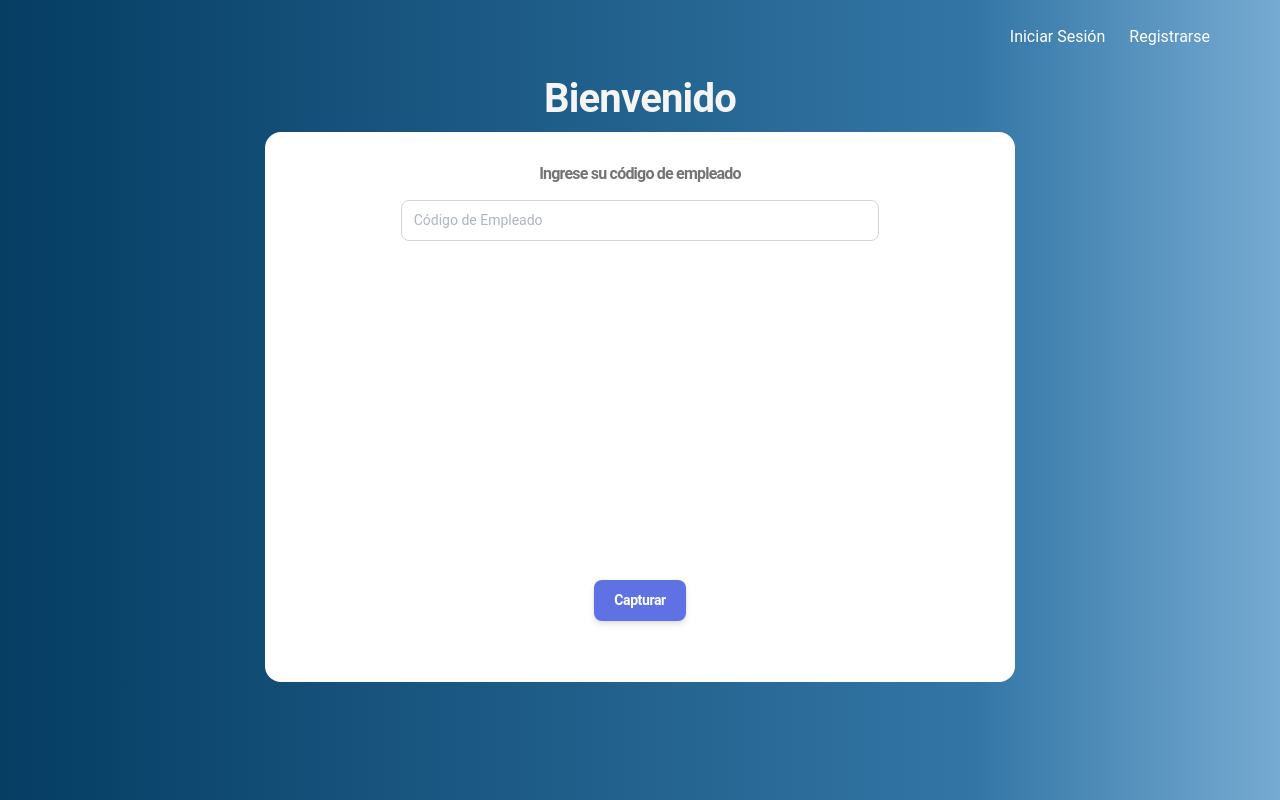
After one commit to naomo123/schedule-control-system, a PHP site: template View/Home/Assistance.php in a window 1280 px wide. The commit adds this page. Run offline with PHP 8.4, Linux system fonts and the light colour scheme; the template is opened without the code that fills it, so the values that code supplies are empty; some libraries are stand-ins or nearby versions.

Commit message:
Added: Capture Assistance Functionality

```diff
--- a/Model/Dao.php
+++ b/Model/Dao.php
@@ -42,6 +42,7 @@ abstract class Dao{
         $stmt->close();
         $result->close();
         $this->db_close();
+        array_pop($rows);
         return $rows;
     }
     abstract function get();
--- /dev/null
+++ b/View/Home/Assistance.php
@@ -0,0 +1,89 @@
+<!DOCTYPE html>
+<html lang="en">
+
+<head>
+    <meta charset="UTF-8">
+    <meta http-equiv="X-UA-Compatible" content="IE=edge">
+    <meta name="viewport" content="width=device-width, initial-scale=1.0">
+    <link rel="<?= PATH ?>/wwwroot/assets/css/cam.css">
+    <title>Capturar asistencia</title>
+    <?php
+    include_once 'View/Shared/_Header.php';
+    ?>
+</head>
+
+<body class="login-body">
+    <div class="container">
+        <div class="row">
+            <div class="col-12 d-flex justify-content-end m-4">
+                <span id="loginBtn" class="login-title mx-4">Iniciar Sesión</span>
+                <span class="login-title">Registrarse</span>
+            </div>
+            <div class="col-12  d-flex justify-content-center">
+                <h1 class="title-general">Bienvenido</h1>
+            </div>
+            <div class="col-12 d-flex justify-content-center" style="z-index: 1;">
+                <div class="assistance-box">
+                    <form action="<?= PATH ?>/Home/Assistance" method="POST" id="assistanceFrm" enctype="multipart/form-data">
+                        <h2>Ingrese su código de empleado</h2>
+                        <div class="form-group d-flex justify-content-center">
+                            <div class="col-8">
+                                <input type="text" class="form-control" placeholder="Código de Empleado" name="code" required>
+                            </div>
+                        </div>
+                        <div class="col-12">
+                            <!-- Camera !-->
+                            <div class="container-fluid" id='camcam'>
+                                <div class="row">
+                                    <div class="col-md-12">
+                                        <div id="wrap">
+                                            <div id="cont">
+                                                <div id="vid" class="son">
+                                                    <video id="video" style="height: 300px;"></video>
+                                                </div>
+                                                <div id="capture" class="son" hidden>
+                                                    <canvas id="canvas"></canvas>
+                                                </div>
+                                            </div>
+                                        </div>
+                                    </div>
+                                </div>
+                            </div>
+                            <!-- End Camera !-->
+                            <input type="text" name="capture" hidden />
+                        </div>
+                        <div class="form-group d-flex justify-content-center">
+                            <div class="col-8">
+                                <input type="submit" class="btn btn-primary" value="Capturar" name="submit">
+                            </div>
+                        </div>
+                        <p class="text-danger" style="height: 2em;"><?= isset($error_log['invalid_credentials']) ? $error_log['invalid_credentials'] : '' ?></p>
+                    </form>
+                </div>
+            </div>
+        </div>
+    </div>
+    <script src="<?= PATH ?>/wwwroot/assets/js/cam.js"></script>
+    <script>
+        $(document).ready(function() {
+            $('#loginBtn').on('click', function() {
+                window.location = "<?= PATH ?>/Home/Login";
+            });
+        });
+    </script>
+    <?php
+    if (isset($assistance_result)) {
+    ?>
+        <script>
+            Swal.fire(
+                '<?= $assistance_result ? 'Ehnorabuena!' : 'Error!' ?>',
+                '<?= $assistance_result ? 'Se ha registrado su asistencia con éxito' : 'El código ingresado no existe' ?>',
+                '<?= $assistance_result ? 'success' : 'warning' ?>'
+            );
+        </script>
+    <?php
+    }
+    ?>
+</body>
+
+</html>
--- a/View/Shared/_Footer.php
+++ b/View/Shared/_Footer.php
@@ -1,6 +1,4 @@
 <div class="container-fluid py-4">
-    <div class="row" style="height: 1000px;">
-    </div>
     <footer class="footer pt-3  ">
         <div class="container-fluid">
             <div class="row align-items-center justify-content-lg-between">
--- a/View/Shared/_Header.php
+++ b/View/Shared/_Header.php
@@ -10,6 +10,7 @@
 
 <script src="https://cdn.jsdelivr.net/npm/bootstrap@5.1.3/dist/js/bootstrap.bundle.min.js" integrity="sha384-ka7Sk0Gln4gmtz2MlQnikT1wXgYsOg+OMhuP+IlRH9sENBO0LRn5q+8nbTov4+1p" crossorigin="anonymous"></script>
 <script src="https://code.jquery.com/jquery-3.6.0.min.js" integrity="sha256-/xUj+3OJU5yExlq6GSYGSHk7tPXikynS7ogEvDej/m4=" crossorigin="anonymous"></script>
+<script src="//cdn.jsdelivr.net/npm/sweetalert2@11"></script>
 <script src="<?= PATH ?>/wwwroot/assets/js/plugins/perfect-scrollbar.min.js"></script>
 <script src="<?= PATH ?>/wwwroot/assets/js/plugins/smooth-scrollbar.min.js"></script>
 <script src="<?= PATH ?>/wwwroot/assets/js/plugins/chartjs.min.js"></script>
--- a/script.sql
+++ b/script.sql
@@ -28,7 +28,8 @@ CREATE TABLE Usuarios
  (
      idAsistencia int PRIMARY KEY NOT NULL AUTO_INCREMENT,
      idUsuario int NOT NULL,
-     fecha dateTime NOT NULL,
+     fecha dateTime NOT NULL DEFAULT CURRENT_TIMESTAMP,
+     imagen varchar(10000) NOT NULL,
      FOREIGN KEY (idUsuario) REFERENCES Usuarios (idUsuario)
  );
 
--- a/wwwroot/assets/css/styles.css
+++ b/wwwroot/assets/css/styles.css
@@ -2,11 +2,6 @@
     background: linear-gradient(90deg, #053D63 0%, #3376A6 76.15%, #76ABD2 100%) !important;
     font-family: 'Roboto' !important;
     font-style: normal !important;
-}
-
-.swal2-popup {
-    font-size: 1.6rem !important;
-    font-family: Georgia, serif;
 }
 
 .login-title {
@@ -53,3 +48,22 @@
     height: 662px !important;
     margin-left: -17em !important;
 }
+
+.assistance-box {
+    background: white;
+    border-radius: 1em;
+    width: 750px;
+    height: 550px;
+    text-align: center;
+}
+
+.assistance-box h2 {
+    font-size: 1em !important;
+    padding: 2em 2em 0em !important;
+    color: #747474;
+}
+
+.title-general {
+    font-size: 2.5em !important;
+    color: whitesmoke;
+}
--- /dev/null
+++ b/wwwroot/assets/js/cam.js
@@ -0,0 +1,40 @@
+$(document).ready(function() {
+    var video = document.getElementById('video');
+    var canvas = document.getElementById('canvas');
+    var context = canvas.getContext('2d');
+    var strr;
+
+    function streamWebCam(stream) {
+        const mediaSource = new MediaSource(stream);
+        try {
+            video.srcObject = stream;
+        } catch (error) {
+            video.src = URL.createObjectURL(mediaSource);
+        }
+        video.play();
+        strr = stream;
+    }
+
+    function throwError(e) {
+        alert(e.name);
+    }
+
+    function opencam() {
+        navigator.getUserMedia = navigator.getUserMedia ||
+            navigator.webkitGetUserMedia ||
+            navigator.mozGetUserMedia ||
+            navigator.oGetUserMedia ||
+            navigator.msGetUserMedia;
+        if (navigator.getUserMedia) {
+            navigator.getUserMedia({ video: true }, streamWebCam, throwError);
+        }
+    }
+    opencam();
+    $("#assistanceFrm").on('submit', function(e) {
+        canvas.width = video.clientWidth * 1.60;
+        canvas.height = video.clientHeight * 1.60;
+        context.drawImage(video, 0, 0);
+        var capture = canvas.toDataURL('image/png');
+        $("#assistanceFrm input[name=capture]").attr('value', capture);
+    })
+});
```
Also changed, not shown: Controller/HomeController.php (+27 -1 lines), Model/Assistance.php (added, +22 -0 lines), Model/Usuario.php (+12 -6 lines), View/Home/Login.php (+6 -1 lines), wwwroot/assets/css/cam.css (added, +49 -0 lines), wwwroot/assets/img/assist_bg.png (added).
